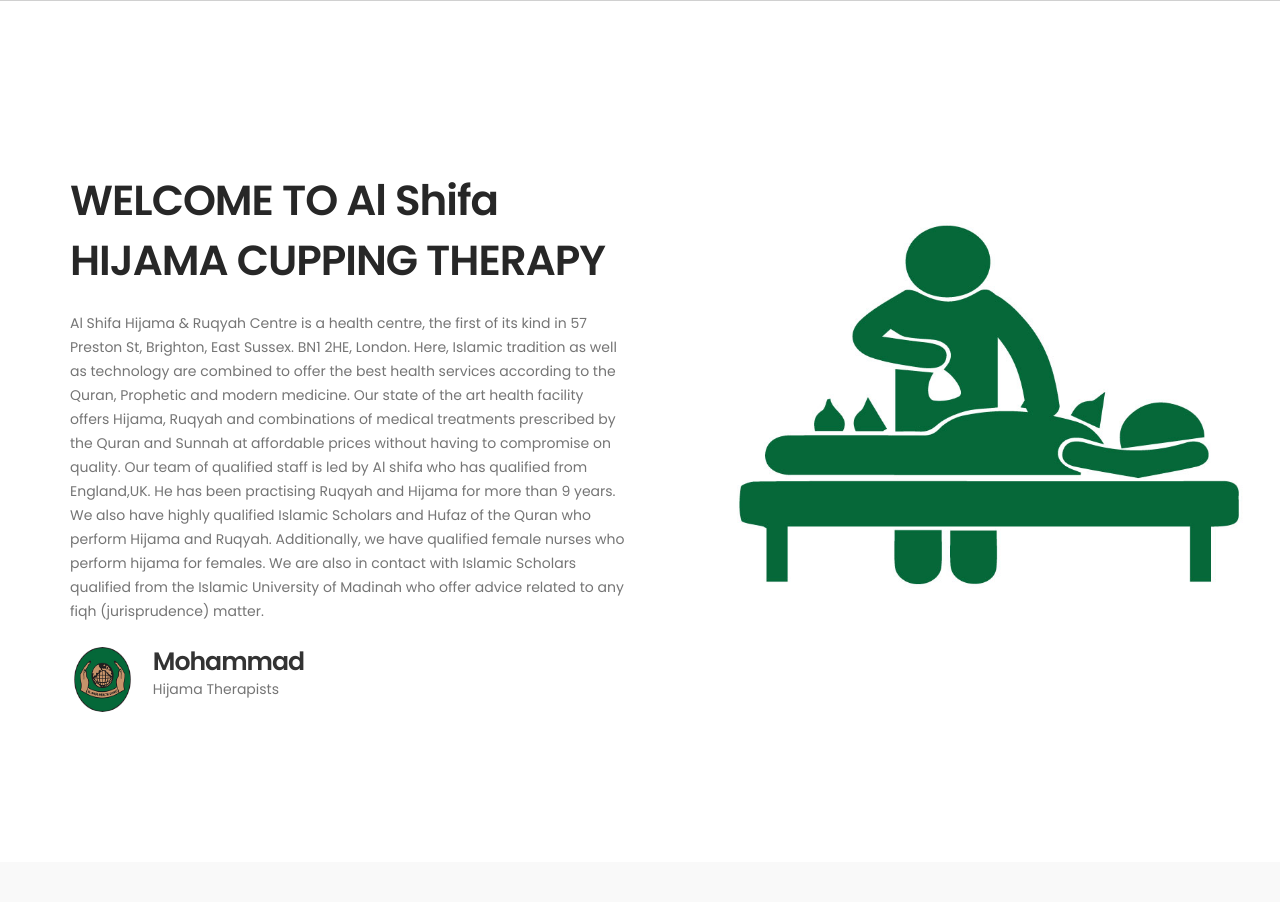
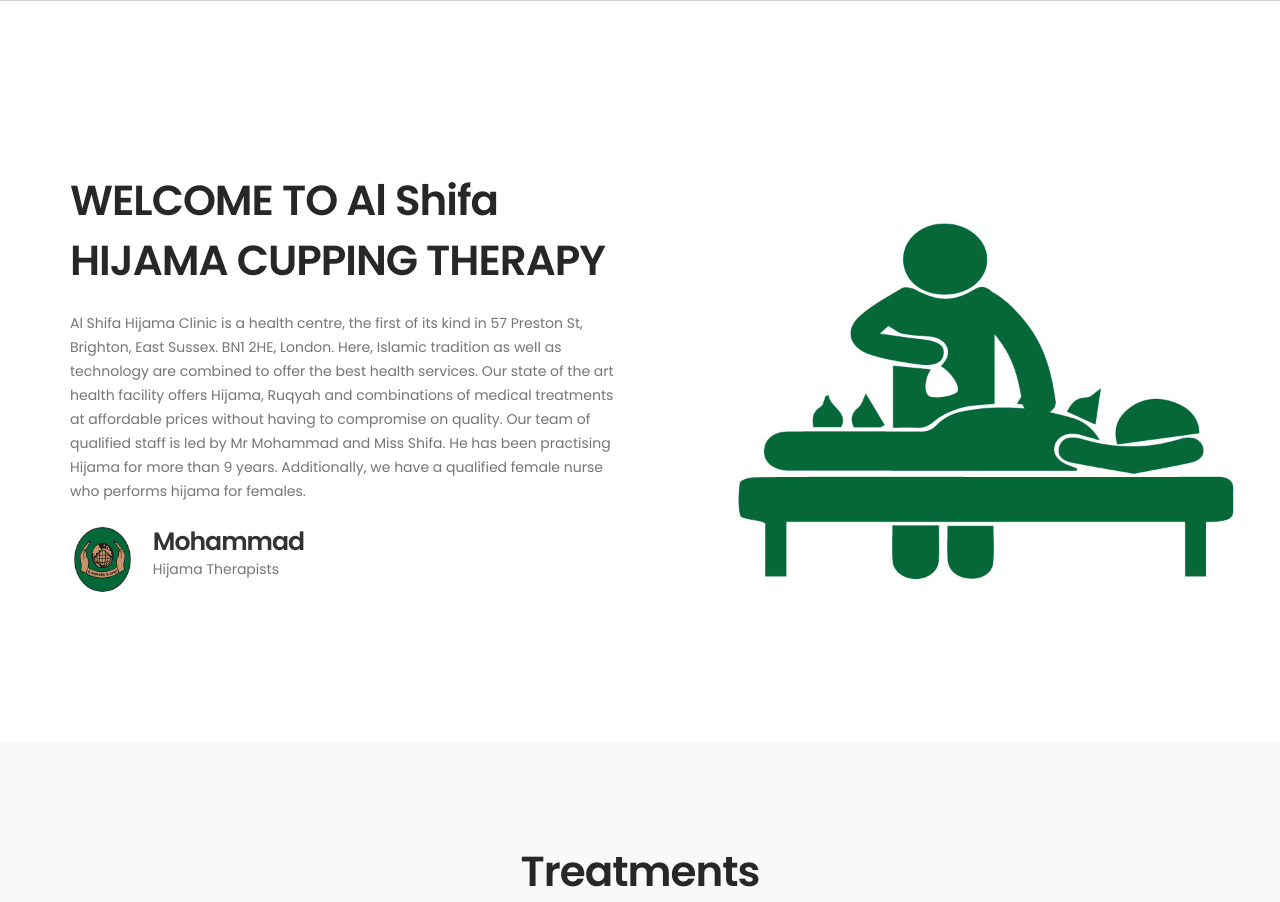
Before and after one commit to TouseefSabir/alshifa, a PHP site: page / in a window 1280 px wide. Shown: the part 764-1666 px from the top of the page. Run offline with PHP 8.4, Linux system fonts and the light colour scheme.

Commit message:
about discription added

```diff
--- a/includes/about.php
+++ b/includes/about.php
@@ -7,13 +7,8 @@
                          <div class="about-info">
                               <h2 class="wow fadeInUp" data-wow-delay="0.6s">WELCOME TO Al Shifa HIJAMA CUPPING THERAPY</h2>
                               <div class="wow fadeInUp" data-wow-delay="0.8s">
-                                   <p>Al Shifa Hijama & Ruqyah Centre is a health centre, the first of its kind in 57 Preston St, Brighton, East Sussex. BN1 2HE, London.
-                                        Here, Islamic tradition as well as technology are combined to offer the best health services according to the Quran, Prophetic and modern medicine.
-                                        Our state of the art health facility offers Hijama, Ruqyah and combinations of medical treatments prescribed by the Quran and Sunnah at affordable prices without having to compromise on quality.
-                                        Our team of qualified staff is led by Al shifa who has qualified from England,UK. He has been practising Ruqyah and Hijama for more than 9 years.
-                                        We also have highly qualified Islamic Scholars and Hufaz of the Quran who perform Hijama and Ruqyah.
-                                        Additionally, we have qualified female nurses who perform hijama for females.
-                                        We are also in contact with Islamic Scholars qualified from the Islamic University of Madinah who offer advice related to any fiqh (jurisprudence) matter.</p>
+                                   <p>Al Shifa Hijama Clinic is a health centre, the first of its kind in 57 Preston St, Brighton, East Sussex. BN1 2HE, London. Here, Islamic tradition as well as technology are combined to offer the best health services. Our state of the art health facility offers Hijama, Ruqyah and combinations of medical treatments at affordable prices without having to compromise on quality.
+                                    Our team of qualified staff is led by Mr Mohammad and Miss Shifa. He has been practising Hijama for more than 9 years. Additionally, we have a qualified female nurse who performs hijama for females.</p>
 
                               </div>
                               <figure class="profile wow fadeInUp" data-wow-delay="1s">
```
